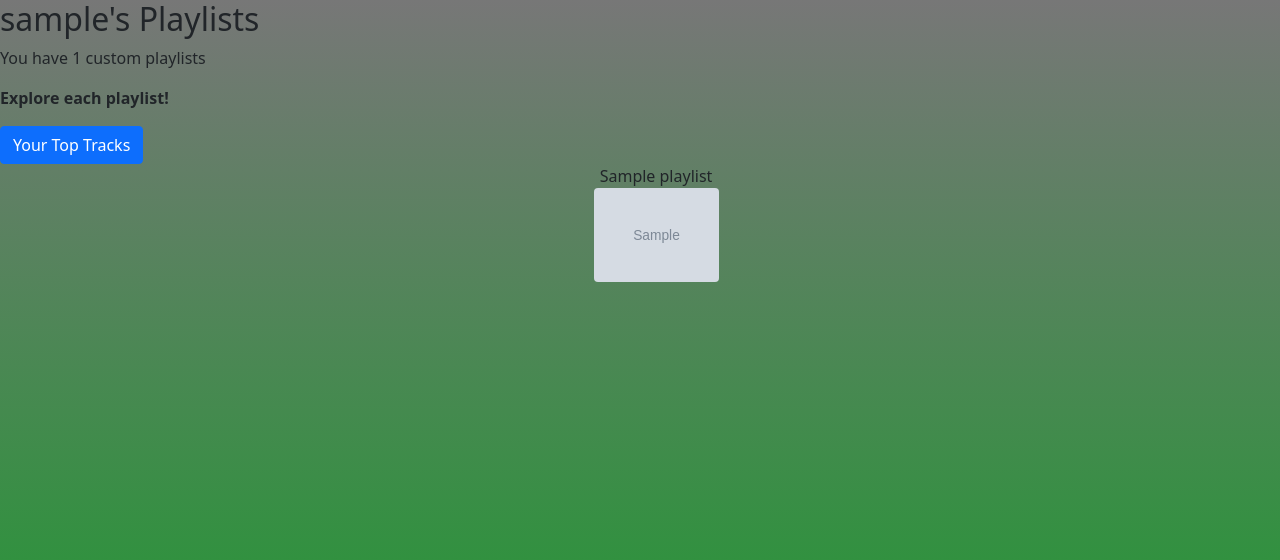
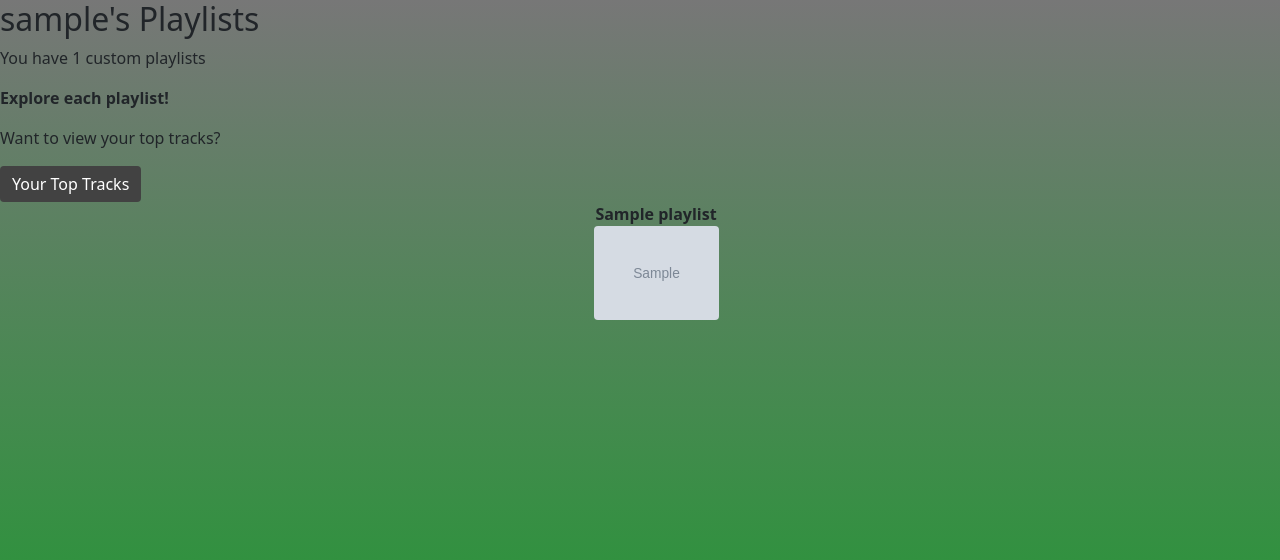
Before and after one commit to Kymartin45/spotify-oauth2, a Flask app: template templates/userPlaylists.html in a window 1280 px wide. Shown: the top 560 px of the page. Run offline with Flask 2, Linux system fonts and the light colour scheme; the template is opened without the code that fills it: most values are stand-ins (such as "Sample title", 1, 10 or a date in 2020); grey boxes marked "Sample" are stand-in pictures.

Commit message:
nl and id attribute

```diff
--- a/templates/userPlaylists.html
+++ b/templates/userPlaylists.html
@@ -7,12 +7,13 @@
     <link rel="stylesheet" href="/static/styles.css">
     <link href="https://cdn.jsdelivr.net/npm/bootstrap@5.1.3/dist/css/bootstrap.min.css" rel="stylesheet"
         integrity="sha384-1BmE4kWBq78iYhFldvKuhfTAU6auU8tT94WrHftjDbrCEXSU1oBoqyl2QvZ6jIW3" crossorigin="anonymous">
-    <div id="userPlaylists">
+    <div id="user-playlists">
         <h2>{{username}}'s Playlists</h2>
         <p>You have {{ playlist_data|length }} custom playlists</p>
         <p><strong>Explore each playlist!</strong></p>
 
-        <div class="top-track-btn">
+        <div id="top-track-btn" class="top-track-btn">
+            <p>Want to view your top tracks? </p>
             <a href="/user/top_tracks" class="button">
                 <button type="button" class="btn btn-primary">Your Top Tracks</button>
             </a>
@@ -21,14 +22,16 @@
                 {% set playlist_id = playlist['playlist_id'] %}
                 {% set playlist_name = playlist['playlist_name'] %}
                 {% set playlist_image = playlist['playlist_image'] %}
+                <div id="playlist-content" class="playlist-content">
                     <ul style="list-style-type: none;">
                         <li data-toggle="collapse"  class="list-playlist-data">
-                        <span>{{ playlist_name }}</span>
+                            <span><strong>{{ playlist_name }}</strong></span>
                             <div class="text-center">
                                 <img src="{{ playlist_image }}" style="max-width: 125px;" alt="{{ playlist_name }}" class="rounded">
                             </div>
                         </li>
                     </ul>
+                </div>
             </div>
             {% endfor %}
     </div>
```
Lines whose indentation alone changed are shown as unchanged.
